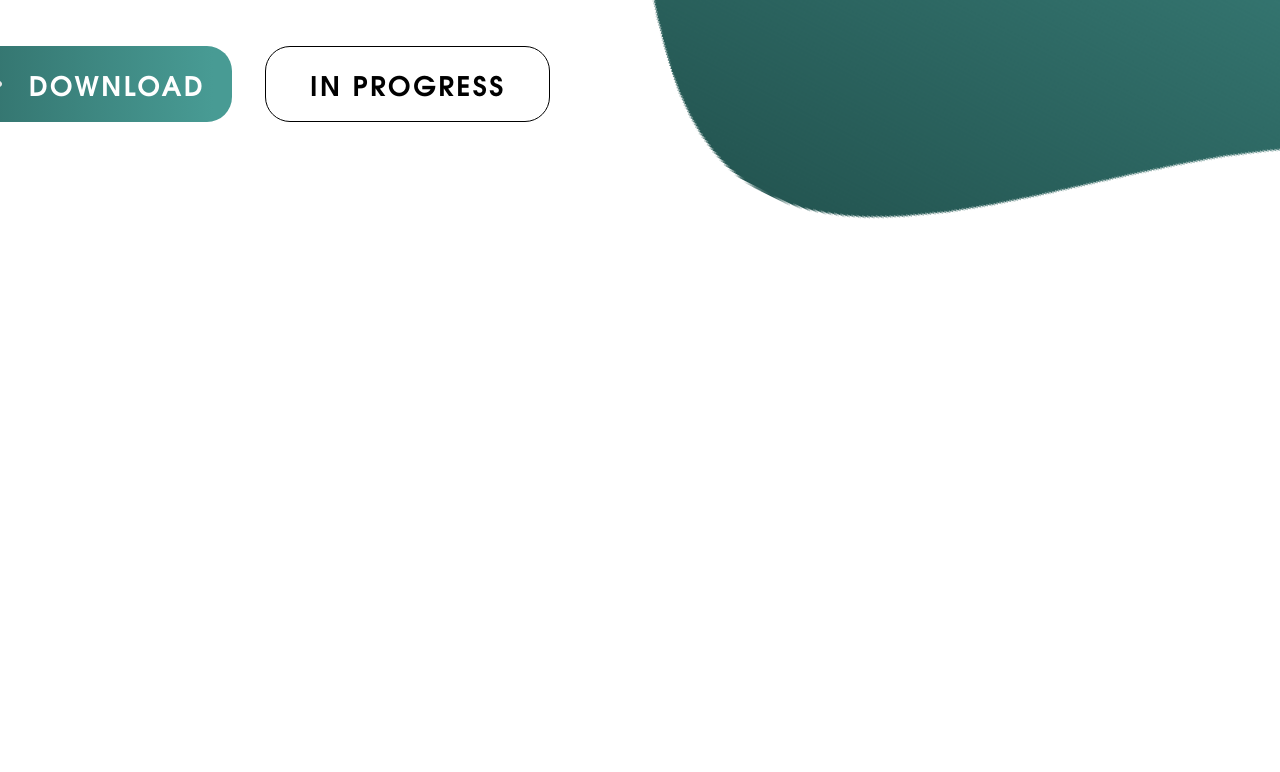
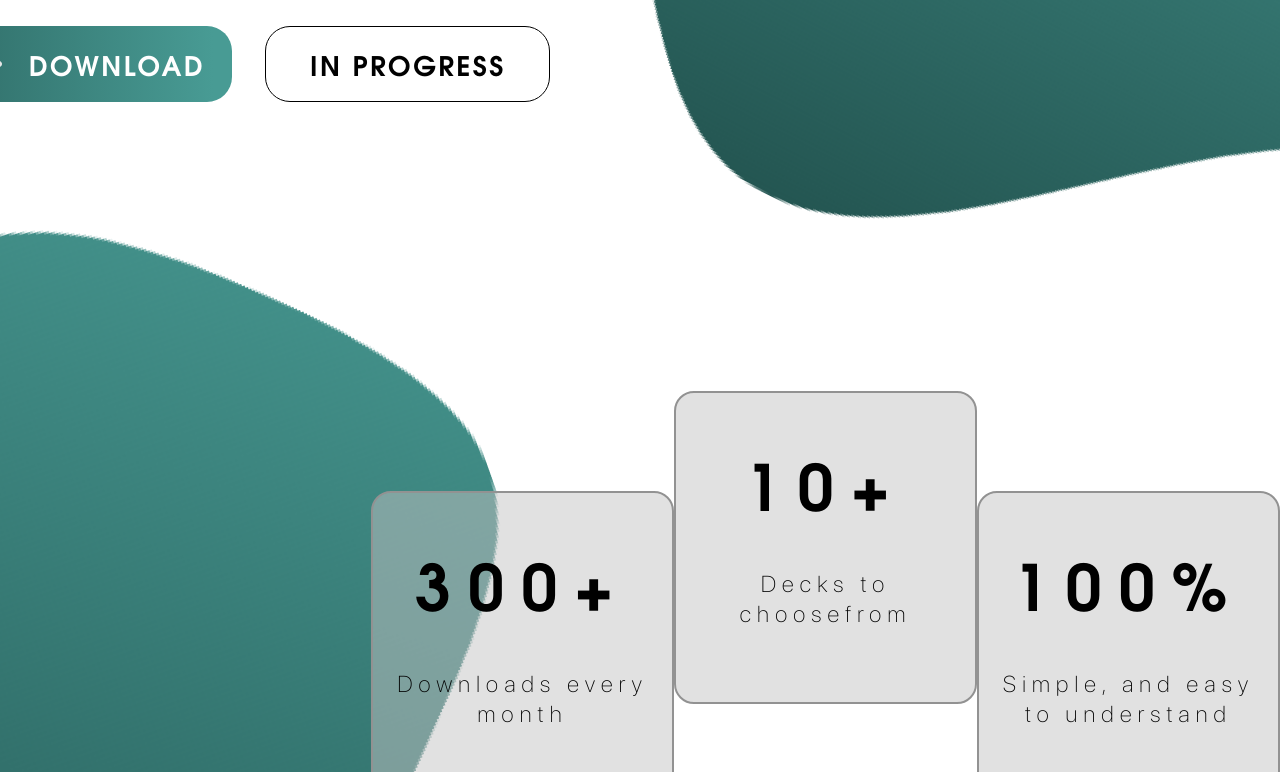
Before and after one commit to SYSolakov20/onsens, a website: page index.html in a window 1280 px wide. Shown: the part 548-1320 px from the top of the page. Before the commit the page ends 963 px from the top, so only its background shows below. Drawn offline with Linux system fonts and the light colour scheme.

Commit message:
Finish stats section

```diff
--- a/Website/src/scss/base/_reset.scss
+++ b/Website/src/scss/base/_reset.scss
@@ -56,3 +56,7 @@ textarea,
 select {
   font: inherit;
 }
+
+section{
+  position: relative;
+}
--- a/Website/src/scss/layout/_buttons.scss
+++ b/Website/src/scss/layout/_buttons.scss
@@ -13,8 +13,6 @@
     font-size:rem($smallFontSize);
     letter-spacing: $smallLetterSpacing;
 }
-
-/*Download button*/
 .button--download{
     @include flex(row, space-evenly, center);
     background-image: $accentGradientColor;
@@ -22,8 +20,6 @@
 .button__text--download{
     color:white;
 }
-
-/*Progress button*/
 .button--in-progress{
     @include flex(row, center, center);
     border-style:solid;
--- /dev/null
+++ b/Website/src/scss/layout/_cards.scss
@@ -0,0 +1,32 @@
+@use '../base/baseForward' as *;
+@use '../utilities/_utilForward.scss' as *;
+
+/*Stats section*/
+.stats-card{
+    @include flex(column, space-evenly, center);
+    width: 313px;
+    height: 313px;
+    background-color: $infoCardsColor;
+    border-style: solid;
+    border-color: $infoCardsBorderColor;
+    border-width:2px;
+    border-radius: 20px;
+}
+.stats-card__title{
+    font-size: rem($smallTitleFontSize);
+    letter-spacing: $normalLetterSpacing;
+    line-height: 0.5;
+}
+.stats-card__text{
+    font-size: rem($smallFontSize - 4);
+    width:290px;
+    letter-spacing: $normalLetterSpacing;
+    text-align: center;
+    line-height: 1.3;
+}
+.stats-card--down{
+    margin-top:100px;
+}
+.stats-card--up{
+    margin-bottom:100px;
+}
--- a/Website/src/scss/layout/_layoutForward.scss
+++ b/Website/src/scss/layout/_layoutForward.scss
@@ -1,2 +1,3 @@
 @forward '_nav.scss';
 @forward 'buttons.scss';
+@forward '_cards.scss';
--- a/Website/src/scss/layout/_nav.scss
+++ b/Website/src/scss/layout/_nav.scss
@@ -5,7 +5,7 @@
     @include flex(row, space-between, flex-start);
     width:780px;
     height:100px;
-    margin-top:20px;
+    padding-top:20px;
     margin-left:90px;
 }
 .main-nav__logo{
--- a/Website/src/scss/pages/_index.scss
+++ b/Website/src/scss/pages/_index.scss
@@ -40,3 +40,22 @@
     width:100%;
     height:unset;
 }
+
+/*Stats section*/
+.stats-wave-img{
+    position: absolute;
+    top:0;
+    left:0;
+    z-index: -1;
+}
+
+.stats-cards-wrapper-outer{
+    @include flex(row, flex-end, flex-end);
+    width:100%;
+    height:900px;
+}
+.stats-cards-wrapper{
+    @include flex(row, space-around, center);
+    width:71%;
+    height: 90%;
+}
--- a/index.html
+++ b/index.html
@@ -4,6 +4,7 @@
     <meta charset="UTF-8">
     <meta http-equiv="X-UA-Compatible" content="IE=edge">
     <meta name="viewport" content="width=device-width, initial-scale=1.0">
+    <link rel="icon" href="Website/dist/img/logo.png">
     <title>Home</title>
     <link rel="stylesheet" href="Website/dist/css/app.css">
     <!--For the custom fonts-->
@@ -12,7 +13,6 @@
        <link rel="stylesheet" type="text/css" href="Website/src/fonts/omega-centauri-Medium.css"/>
 </head>
 <body>
-
     <!--Home section-->
         <section class="home">
             <nav class="main-nav">
@@ -25,7 +25,7 @@
                     <a href="#" class="main-nav__menu-link">Packs</a>
                 </div>
             </nav>
-        <img class="home-wave-img" src="Website/dist/img/StarterWave.png" alt="wave img">
+            <img class="home-wave-img" src="Website/dist/img/StarterWave.png" alt="wave image">
             <div class="home-menu-wrapper">
                 <div class="home-menu">
                     <h1 class="home-menu__heading">Booleo</h1>
@@ -53,5 +53,37 @@
             </div>
         </section>
 
+    <!--Stats section-->
+    <section class="stats">
+        <img class="stats-wave-img" src="Website/dist/img/SecondWave.png" alt="wave image">
+        <div class="stats-cards-wrapper-outer">
+            <div class="stats-cards-wrapper">
+                <div class="stats-card stats-card--down">
+                    <h1 class="stats-card__title">
+                        300+
+                    </h1>
+                    <p class="stats-card__text">
+                        Downloads every month
+                    </p>
+                </div>
+                <div class="stats-card stats-card--up">
+                    <h1 class="stats-card__title">
+                        10+
+                    </h1>
+                    <p class="stats-card__text">
+                        Decks to choosefrom
+                    </p>
+                </div>
+                <div class="stats-card stats-card--down">
+                    <h1 class="stats-card__title">
+                        100%
+                    </h1>
+                    <p class="stats-card__text">
+                        Simple, and easy to understand
+                    </p>
+                </div>
+            </div>
+        </div>
+    </section>
 </body>
 </html>
```
Also changed, not shown: Website/dist/css/app.css, Website/dist/img/SecondWave.png (renamed from Website/dist/img/secondWaveImage.png), Website/dist/img/logo.png (added). Lines whose indentation alone changed are shown as unchanged.
